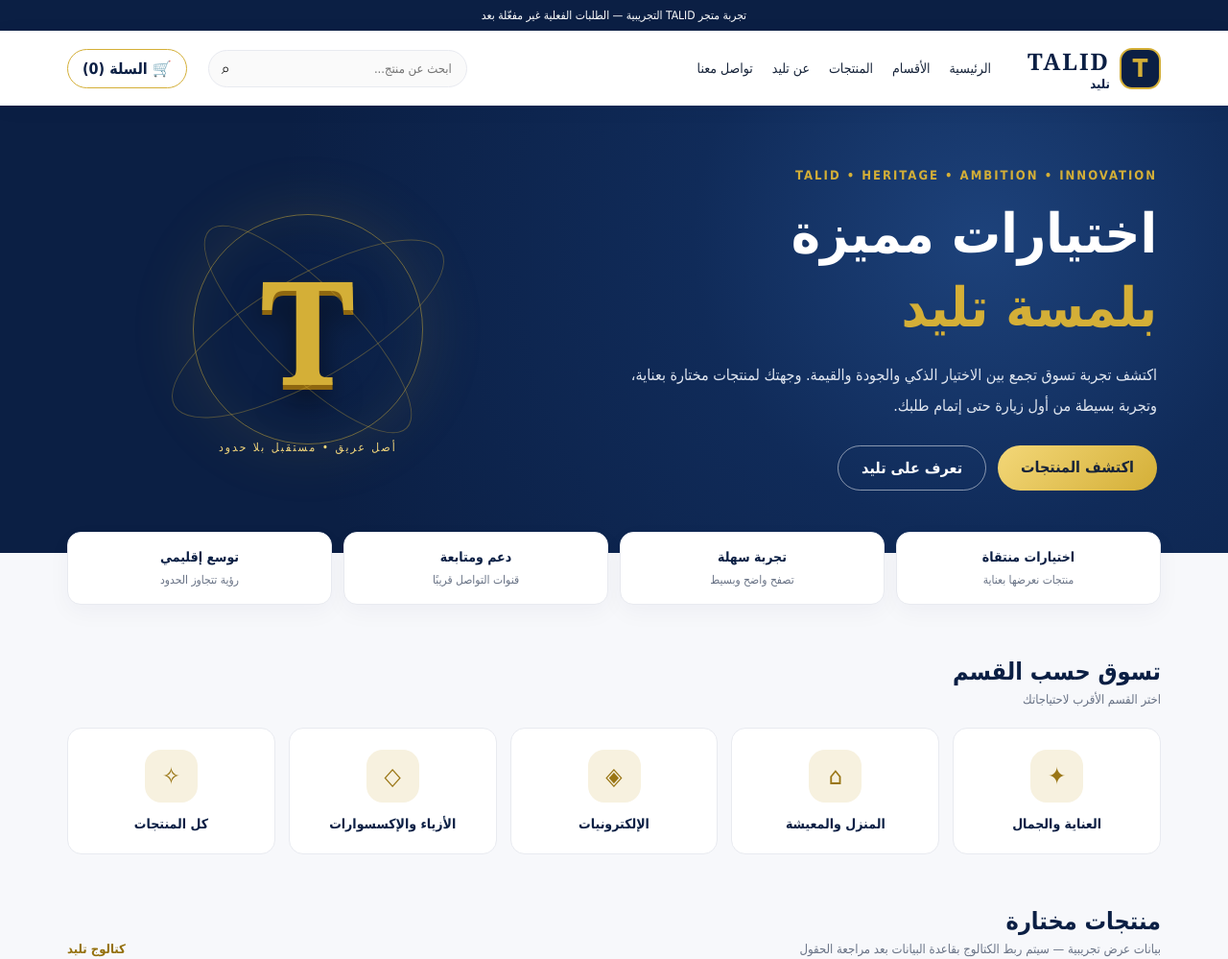
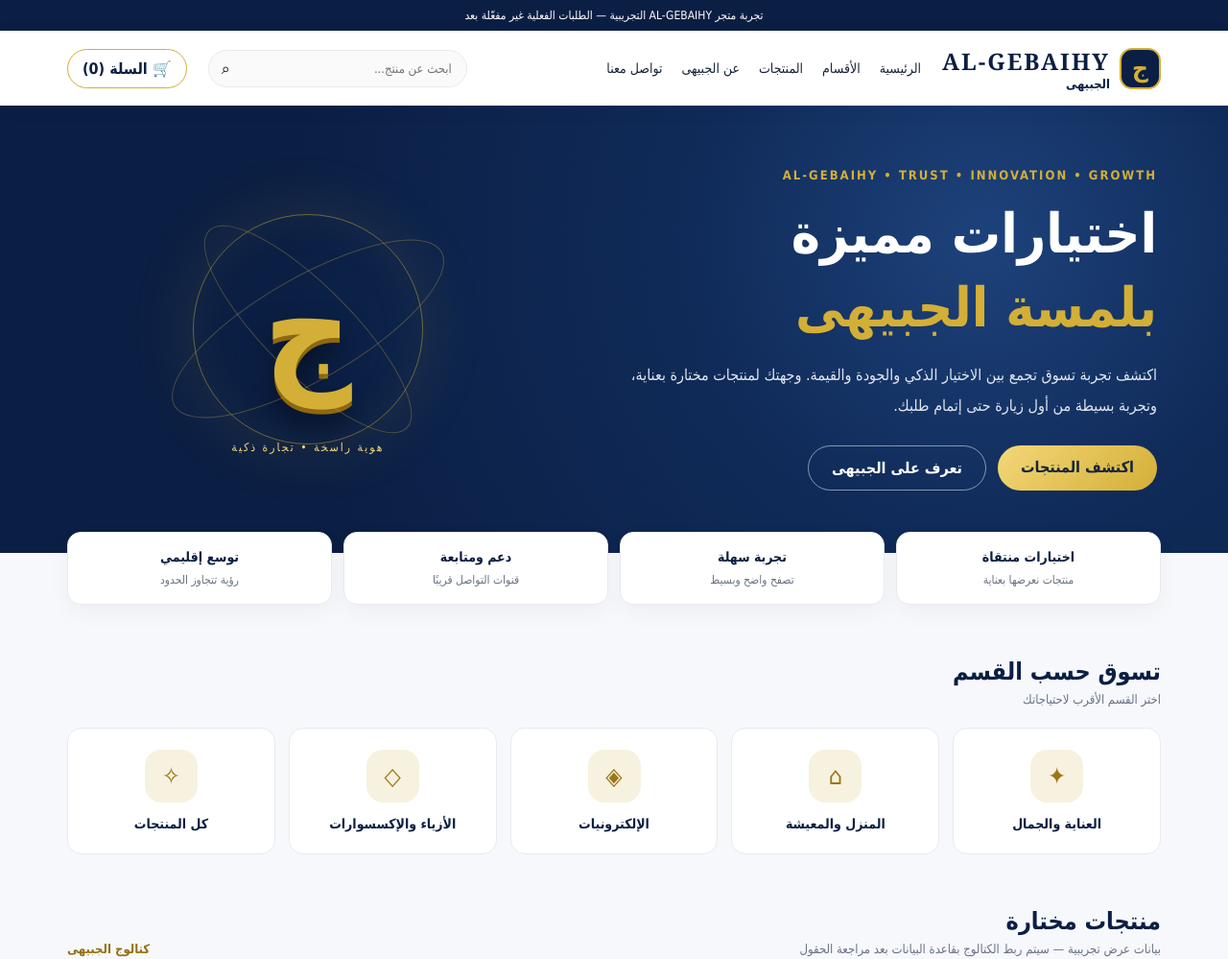
Before and after one commit to younes-mohamed5/TALID, a plain HTML site: page store/index.html in a window 1280 px wide. Shown: the top 999 px of the page at 96% size. Drawn offline with Linux system fonts and the light colour scheme.

Commit message:
Rebrand storefront as AL-GEBAIHY

```diff
--- a/store/index.html
+++ b/store/index.html
@@ -4,8 +4,8 @@
 <meta charset="UTF-8">
 <meta name="viewport" content="width=device-width, initial-scale=1">
 <meta name="theme-color" content="#0B1F44">
-<meta name="description" content="TALID تليد — تجربة تسوق بهوية عربية ورؤية إقليمية.">
-<title>TALID | تليد — المتجر</title>
+<meta name="description" content="AL-GEBAIHY الجبيهى — تجربة تسوق بهوية عربية ورؤية إقليمية.">
+<title>AL-GEBAIHY | الجبيهى — المتجر</title>
 <style>
 :root{--navy:#0B1F44;--navy2:#102b59;--gold:#D4AF37;--white:#fff;--ink:#17243a;--muted:#697386;--line:#e8eaf0}
 *{box-sizing:border-box}body{margin:0;font-family:Tahoma,Arial,sans-serif;background:#f7f8fb;color:var(--ink)}
@@ -32,7 +32,7 @@ h1{font-size:clamp(34px,5vw,57px);line-height:1.35;margin:15px 0 12px}h1 span{co
 .orbit{width:240px;height:240px;border:1px solid #d4af3780;border-radius:50%;display:grid;place-items:center;box-shadow:0 0 70px #d4af3720,inset 0 0 50px #d4af3710;position:relative}
 .orbit:before,.orbit:after{content:"";position:absolute;border:1px solid #d4af3755;border-radius:50%;transform:rotate(-30deg);width:320px;height:105px}
 .orbit:after{transform:rotate(45deg);width:290px;height:90px}
-.big-t{font-family:Georgia,serif;font-size:150px;font-weight:bold;color:var(--gold);text-shadow:0 5px 0 #8e6710,0 15px 30px #0008;line-height:1}
+.big-t{font-family:Tahoma,Arial,sans-serif;font-size:142px;font-weight:bold;color:var(--gold);text-shadow:0 5px 0 #8e6710,0 15px 30px #0008;line-height:1}
 .hero-caption{position:absolute;bottom:0;color:#f4d77b;font-size:12px;letter-spacing:2px}
 .trust{max-width:1180px;margin:-22px auto 0;position:relative;padding:0 20px;display:grid;grid-template-columns:repeat(4,1fr);gap:12px}
 .trust-item{background:#fff;border:1px solid var(--line);border-radius:14px;padding:17px;text-align:center;box-shadow:0 8px 25px #0b1f440a}
@@ -74,22 +74,22 @@ footer h3{color:var(--gold);margin-top:0;font-size:15px}footer p,footer a{font-s
 </style>
 </head>
 <body>
-<div class="top">تجربة متجر TALID التجريبية — الطلبات الفعلية غير مفعّلة بعد</div>
+<div class="top">تجربة متجر AL-GEBAIHY التجريبية — الطلبات الفعلية غير مفعّلة بعد</div>
 <header>
 <nav class="nav">
-<a class="brand" href="#"><span class="mark">T</span><span><strong>TALID</strong><small>تليد</small></span></a>
-<div class="links"><a href="#">الرئيسية</a><a href="#categories">الأقسام</a><a href="#products">المنتجات</a><a href="#about">عن تليد</a><a href="#contact">تواصل معنا</a></div>
+<a class="brand" href="#"><span class="mark">ج</span><span><strong>AL-GEBAIHY</strong><small>الجبيهى</small></span></a>
+<div class="links"><a href="#">الرئيسية</a><a href="#categories">الأقسام</a><a href="#products">المنتجات</a><a href="#about">عن الجبيهى</a><a href="#contact">تواصل معنا</a></div>
 <label class="search"><input id="searchInput" placeholder="ابحث عن منتج..." aria-label="ابحث عن منتج"><button type="button" id="searchBtn" aria-label="بحث">⌕</button></label>
 <button class="cart" type="button" id="cartBtn">🛒 السلة (<span id="cartCount">0</span>)</button>
 </nav>
 </header>
 <main>
 <section class="hero"><div class="hero-inner">
-<div><div class="eyebrow">TALID • HERITAGE • AMBITION • INNOVATION</div>
-<h1>اختيارات مميزة<br><span>بلمسة تليد</span></h1>
+<div><div class="eyebrow">AL-GEBAIHY • TRUST • INNOVATION • GROWTH</div>
+<h1>اختيارات مميزة<br><span>بلمسة الجبيهى</span></h1>
 <p>اكتشف تجربة تسوق تجمع بين الاختيار الذكي والجودة والقيمة. وجهتك لمنتجات مختارة بعناية، وتجربة بسيطة من أول زيارة حتى إتمام طلبك.</p>
-<div class="actions"><a class="btn primary" href="#products">اكتشف المنتجات</a><a class="btn secondary" href="#about">تعرف على تليد</a></div></div>
-<div class="hero-art"><div class="orbit"><div class="big-t">T</div></div><div class="hero-caption">أصل عريق • مستقبل بلا حدود</div></div>
+<div class="actions"><a class="btn primary" href="#products">اكتشف المنتجات</a><a class="btn secondary" href="#about">تعرف على الجبيهى</a></div></div>
+<div class="hero-art"><div class="orbit"><div class="big-t">ج</div></div><div class="hero-caption">هوية راسخة • تجارة ذكية</div></div>
 </div></section>
 <div class="trust">
 <div class="trust-item"><b>اختيارات منتقاة</b><span>منتجات نعرضها بعناية</span></div>
@@ -107,7 +107,7 @@ footer h3{color:var(--gold);margin-top:0;font-size:15px}footer p,footer a{font-s
 <button class="category" data-category="all"><div class="cat-icon">✧</div><b>كل المنتجات</b></button>
 </div></section>
 <section class="section" id="products">
-<div class="section-head"><div><h2>منتجات مختارة</h2><p>بيانات عرض تجريبية — سيتم ربط الكتالوج بقاعدة البيانات بعد مراجعة الحقول</p></div><span class="text-link">كتالوج تليد</span></div>
+<div class="section-head"><div><h2>منتجات مختارة</h2><p>بيانات عرض تجريبية — سيتم ربط الكتالوج بقاعدة البيانات بعد مراجعة الحقول</p></div><span class="text-link">كتالوج الجبيهى</span></div>
 <div class="products" id="productGrid">
 <article class="product" data-name="سيروم العناية بالرموش" data-category="beauty"><div class="product-img">✦<span class="tag">اختيار مميز</span></div><div class="product-body"><h3>سيروم العناية بالرموش</h3><div class="rating">بيانات تجريبية</div><div class="price">سعر غير معتمد</div><button class="add" disabled>الطلب غير متاح حاليًا</button></div></article>
 <article class="product" data-name="منظم المنزل العملي" data-category="home"><div class="product-img">⌂</div><div class="product-body"><h3>منظم المنزل العملي</h3><div class="rating">بيانات تجريبية</div><div class="price">سعر غير معتمد</div><button class="add" disabled>الطلب غير متاح حاليًا</button></div></article>
@@ -115,13 +115,13 @@ footer h3{color:var(--gold);margin-top:0;font-size:15px}footer p,footer a{font-s
 <article class="product" data-name="قطعة تقنية ذكية" data-category="tech"><div class="product-img">◈</div><div class="product-body"><h3>قطعة تقنية ذكية</h3><div class="rating">بيانات تجريبية</div><div class="price">سعر غير معتمد</div><button class="add" disabled>الطلب غير متاح حاليًا</button></div></article>
 </div><p class="notice">تنبيه: هذه نسخة واجهة أولية للعرض فقط. لا يتم تسجيل طلبات أو تحصيل مدفوعات أو إرسال بيانات إلى Taager أو EasyOrders في هذه المرحلة.</p>
 </section>
-<section class="promo" id="about"><div class="promo-inner"><div><h2>تليد — أصل عريق، مستقبل بلا حدود</h2><p>نبني تجربة تجارة إلكترونية عصرية بهوية عربية ورؤية إقليمية.<br>سيتم تفعيل بيانات المنتجات والطلبات بعد اعتماد قاعدة البيانات والتكاملات.</p></div><a class="btn primary" href="#contact">تواصل معنا</a></div></section>
+<section class="promo" id="about"><div class="promo-inner"><div><h2>الجبيهى — هوية راسخة، تجارة ذكية</h2><p>نبني تجربة تجارة إلكترونية عصرية بهوية عربية ورؤية إقليمية.<br>سيتم تفعيل بيانات المنتجات والطلبات بعد اعتماد قاعدة البيانات والتكاملات.</p></div><a class="btn primary" href="#contact">تواصل معنا</a></div></section>
 </main>
 <footer id="contact"><div class="footer-inner">
-<div><h3>TALID | تليد</h3><p>أصل عريق. مستقبل بلا حدود.<br>علامة تجارية برؤية عصرية وتجربة تسوق واضحة.</p></div>
+<div><h3>AL-GEBAIHY | الجبيهى</h3><p>هوية راسخة. تجارة ذكية.<br>علامة تجارية برؤية عصرية وتجربة تسوق واضحة.</p></div>
 <div><h3>روابط سريعة</h3><p><a href="#">الرئيسية</a><br><a href="#categories">الأقسام</a><br><a href="#products">المنتجات</a></p></div>
 <div><h3>خدمة العملاء</h3><p>سيتم إضافة قنوات التواصل<br>وسياسات الشحن والاستبدال<br>بعد اعتماد بيانات التشغيل.</p></div>
-</div><div class="copyright">© 2026 TALID. جميع الحقوق محفوظة.</div></footer>
+</div><div class="copyright">© 2026 AL-GEBAIHY. جميع الحقوق محفوظة.</div></footer>
 <div class="toast" id="toast" role="status" aria-live="polite"></div>
 <div class="cart-panel" id="cartPanel" role="dialog" aria-modal="true" aria-labelledby="cartTitle">
 <div class="cart-box"><div class="cart-head"><h2 id="cartTitle">سلة التسوق</h2><button class="close" id="closeCart" aria-label="إغلاق">✕</button></div><div id="cartItems" class="empty">السلة فارغة</div><p class="notice">السلة للعرض التجريبي فقط، ولا يمكن إرسال طلب حقيقي حاليًا.</p></div>
```
